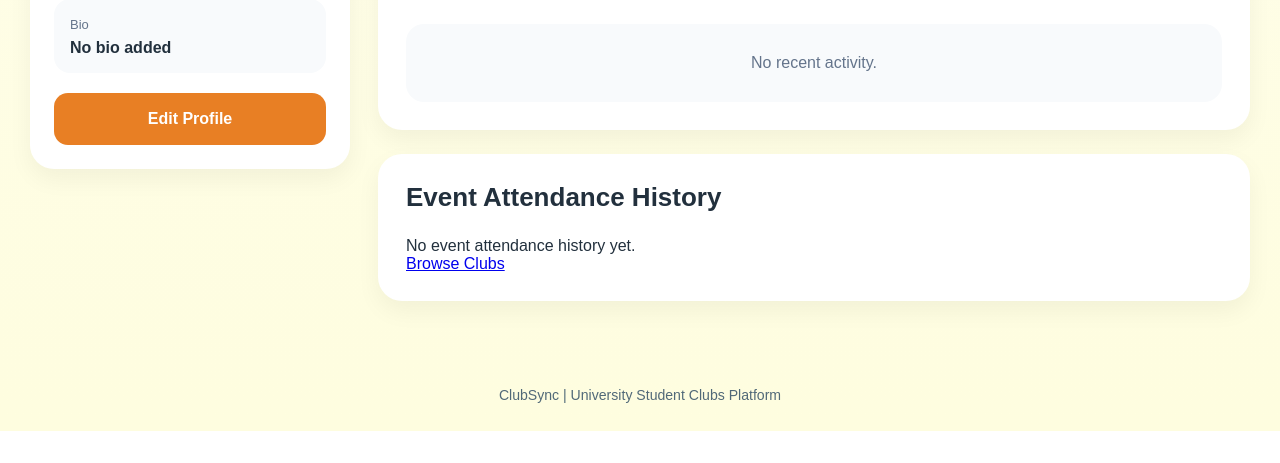
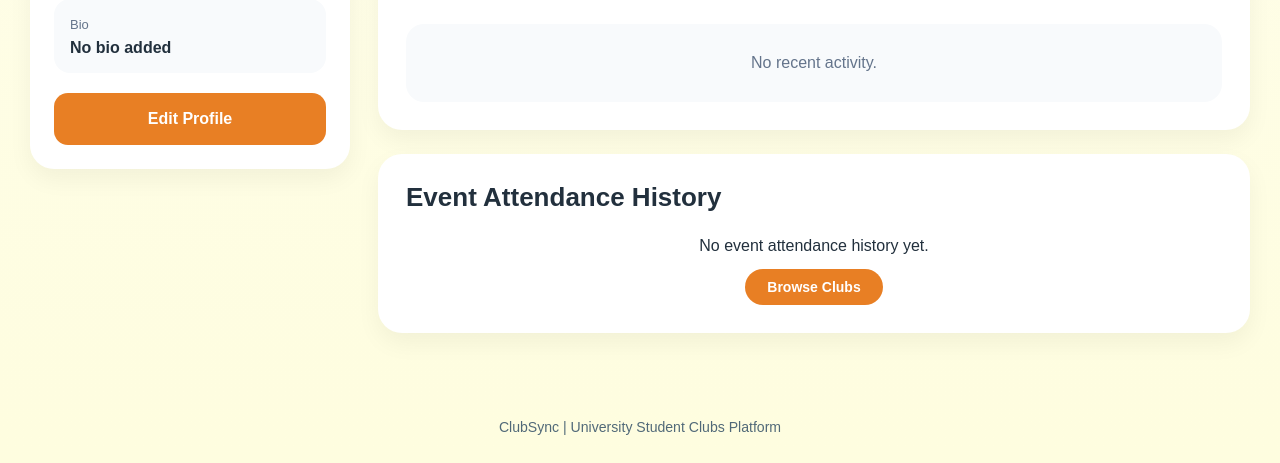
Before and after one commit to HirushikaWickramaarachchi/AgileProject, a Flask app: page /my-profile in a window 1280 px wide. Shown: the part 865-1328 px from the top of the page. Before the commit the page ends 1296 px from the top, so only its background shows below. Run offline with Flask 3, Linux system fonts and the light colour scheme; a user stored in the database is signed in; some libraries are stand-ins or nearby versions.

Commit message:
style: centre empty attendance button (#137)

```diff
--- a/static/css/profile.css
+++ b/static/css/profile.css
@@ -327,11 +327,45 @@ body {
 
 /* ATTENDANCE */
 
+.empty-attendance {
+  text-align: center;
+}
+
+.browse-clubs-btn {
+  display: inline-block;
+
+  margin-top: 14px;
+
+  padding: 10px 22px;
+
+  background: #e87f24;
+
+  color: white;
+
+  text-decoration: none;
+
+  border-radius: 999px;
+
+  font-size: 14px;
+
+  font-weight: 700;
+
+  transition: 0.2s ease;
+}
+
+.browse-clubs-btn:hover {
+  background: #cf6d1b;
+
+  transform: translateY(-2px);
+}
+
 .attendance-list {
   display: flex;
   flex-direction: column;
   gap: 18px;
 }
+
+
 
 .attendance-item {
   display: flex;
```
